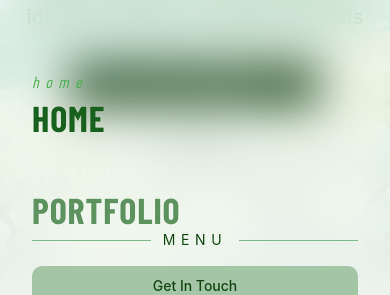
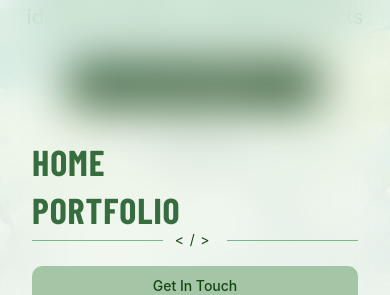
Before and after one commit to MeetMavani/Nirmaan-site, a Next.js app: page / in a window 390 px wide. Both pictures are taken after a click on the button "Open menu". Shown: the part 489-784 px from the top of the page. Built offline with nearby package versions, Linux system fonts and the light colour scheme; no server answers; a web font is replaced by a local one.

Commit message:
Updated the burger menu text colors and positions

```diff
--- a/components/Navbar.tsx
+++ b/components/Navbar.tsx
@@ -207,7 +207,7 @@ export const Navbar = () => {
                     transition: { staggerChildren: 0.08 },
                   },
                 }}
-                className="space-y-6"
+                className="space-y-2"
               >
                 {navLinks.map((link) => (
                   <motion.li
@@ -222,17 +222,11 @@ export const Navbar = () => {
                       onClick={() => setIsOpen(false)}
                       className={`${barlow.className} flex flex-col text-4xl font-black uppercase tracking-wide transition-colors ${
                         pathname === link.path
-                          ? "text-[#19601e]"
-                          : "text-[#5d925f]"
+                          ? "text-[#366d3f]"
+                          : "text-[#366d3f]"
                       }`}
                     >
-                      <span
-                        className={`text-base text-[#6a8e69] font-light italic lowercase tracking-[0.4em] mb-1 ${
-                          pathname === link.path ? "text-secondary" : "text-[#F1F8F2]"
-                        }`}
-                      >
-                        {link.name.toLowerCase()}
-                      </span>
+
                       {link.name}
                     </Link>
                   </motion.li>
@@ -247,7 +241,7 @@ export const Navbar = () => {
               >
                 <div className="flex items-center gap-3 text-[#134611] text-sm tracking-[0.4em] uppercase">
                   <span className="h-px flex-1 bg-[#7ab888]" />
-                  Menu
+                  {"</>"}
                   <span className="h-px flex-1 bg-[#7ab888]" />
                 </div>
                 <Link href="/contact" onClick={() => setIsOpen(false)}>
```
